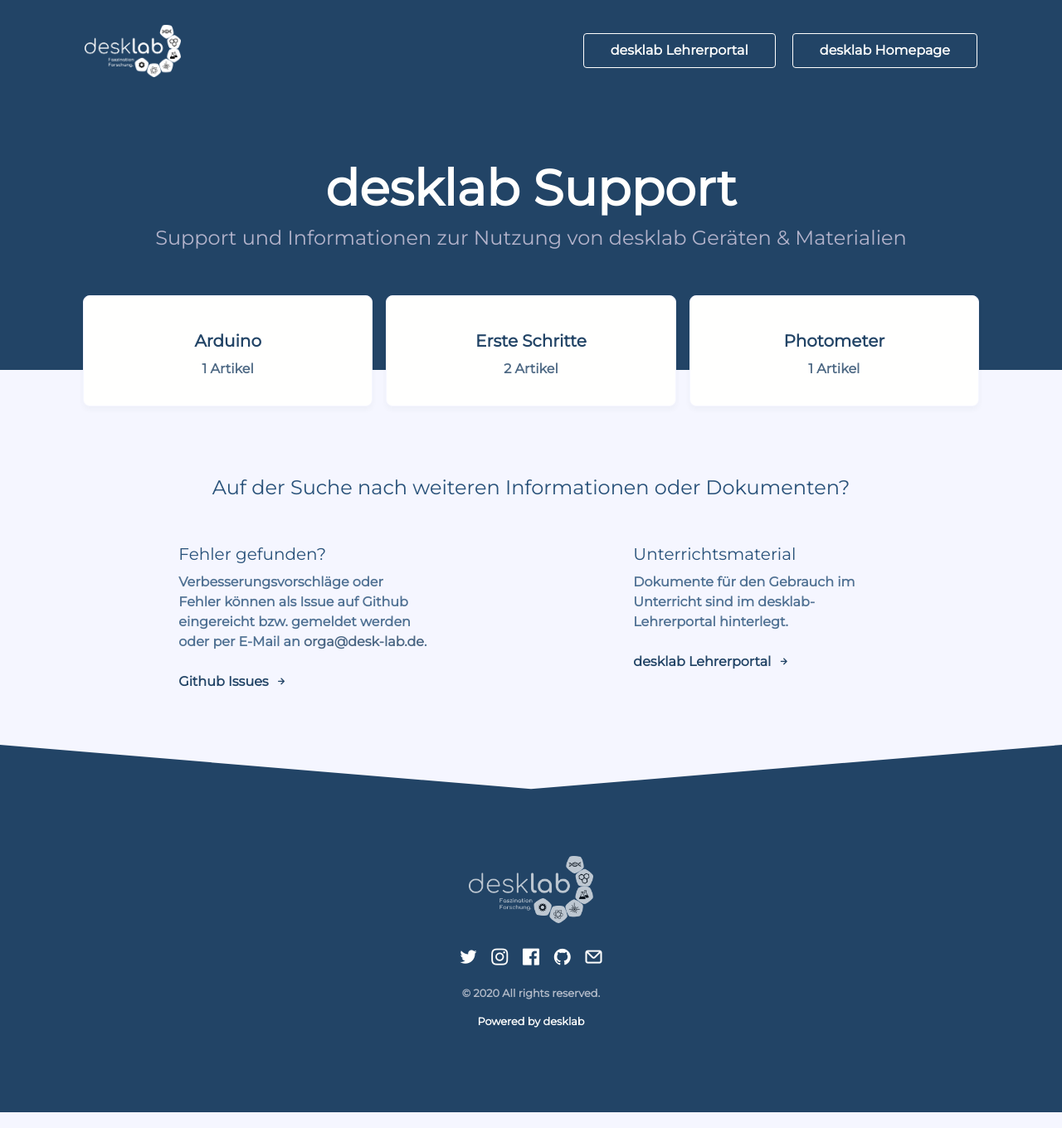
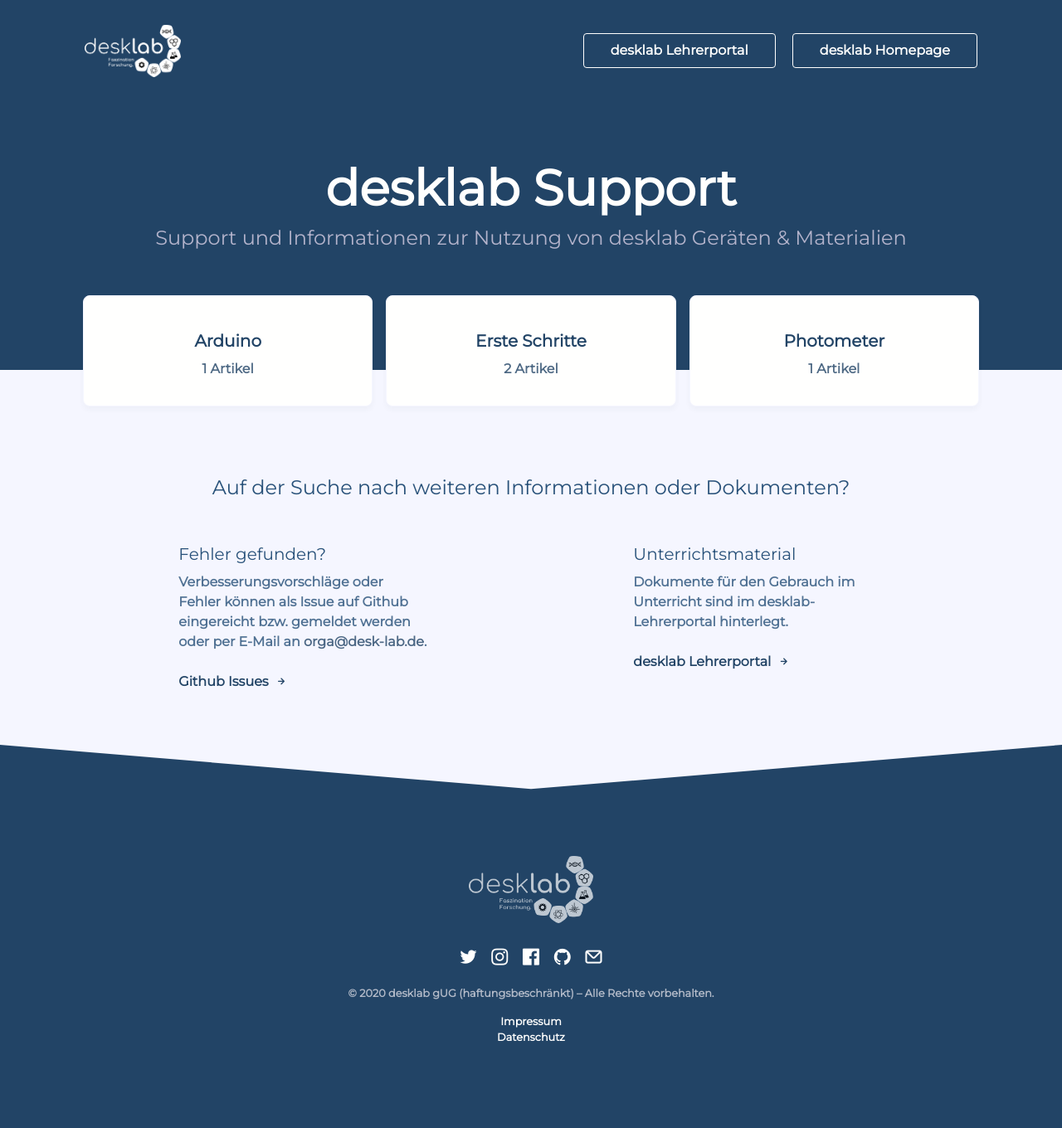
Before and after one commit to desklab/desklab.github.io, a Jekyll site: the page built from index.html, in a window 1280 px wide. Shown: the whole page at 83% size. Built offline with Jekyll 4.4.1, drawn with Linux system fonts in a browser that asks for light colours; nearby versions of some CDN libraries.

Commit message:
Add url for imprint and gdpr

```diff
--- a/_includes/footer.html
+++ b/_includes/footer.html
@@ -38,9 +38,10 @@
 
 
           </div>
-        <p>© 20{{ site.time | date: '%y' }} All rights reserved.</p>
+        <p>© 20{{ site.time | date: '%y' }} desklab gUG (haftungsbeschränkt) – Alle Rechte vorbehalten.</p>
 
-        <a class="text-small" href="https://desk-lab.de" target="_blank">Powered by desklab</a>
+        <a class="text-small" href="https://desk-lab.de/imprint/" target="_blank">Impressum</a>
+        <a class="text-small" href="https://desk-lab.de/gdp/" target="_blank">Datenschutz</a>
       </div>
     </div>
   </div>
```
